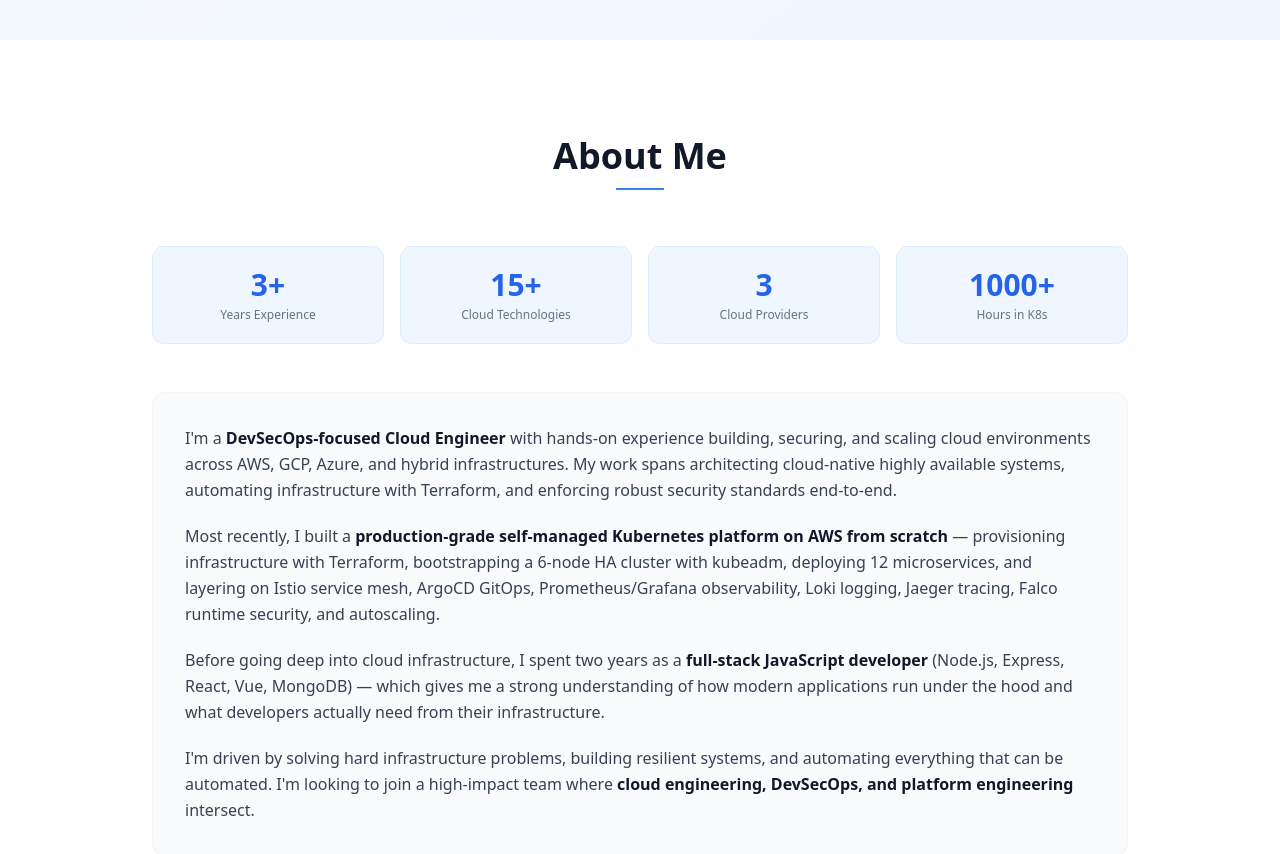
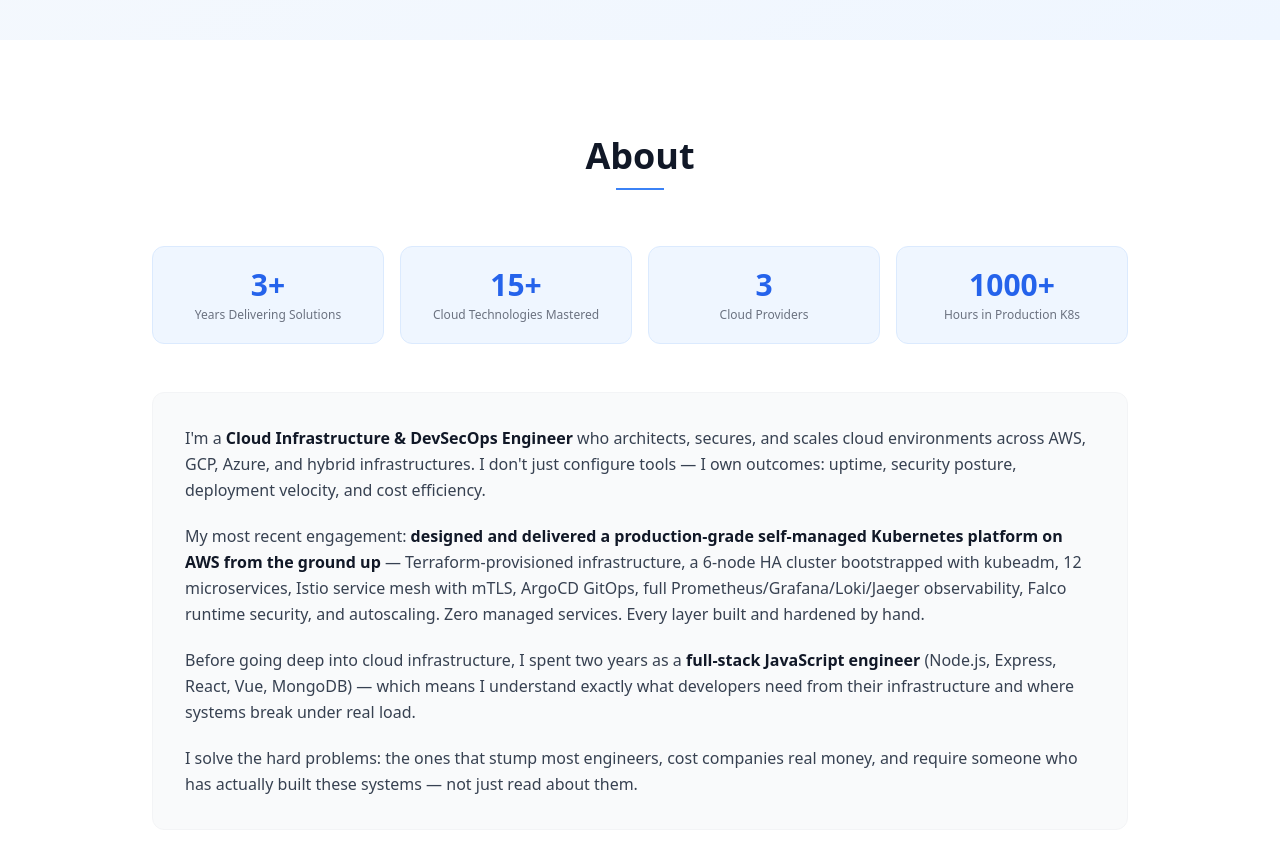
Before and after one commit to AbdurRehman924/Personal-Portfolio, a React (Create React App) app: page / in a window 1280 px wide. Shown: the part 760-1614 px from the top of the page. Built offline with nearby package versions, Linux system fonts and the light colour scheme.

Commit message:
refactor(about): rewrite bio and stats labels to outcome-focused authority language

```diff
--- a/src/components/About.jsx
+++ b/src/components/About.jsx
@@ -3,17 +3,17 @@ import useFadeIn from '../hooks/useFadeIn';
 const About = () => {
   const ref = useFadeIn();
   const highlights = [
-    { value: '3+', label: 'Years Experience' },
-    { value: '15+', label: 'Cloud Technologies' },
+    { value: '3+', label: 'Years Delivering Solutions' },
+    { value: '15+', label: 'Cloud Technologies Mastered' },
     { value: '3', label: 'Cloud Providers' },
-    { value: '1000+', label: 'Hours in K8s' },
+    { value: '1000+', label: 'Hours in Production K8s' },
   ];
 
   return (
     <section id="about" className="py-24 bg-white">
       <div ref={ref} className="max-w-5xl mx-auto px-6 opacity-0 translate-y-6 transition-all duration-700">
         <div className="text-center mb-14">
-          <h2 className="text-4xl font-bold text-gray-900 mb-3">About Me</h2>
+          <h2 className="text-4xl font-bold text-gray-900 mb-3">About</h2>
           <div className="w-12 h-0.5 bg-blue-500 mx-auto"></div>
         </div>
 
@@ -29,16 +29,16 @@ const About = () => {
 
         <div className="bg-gray-50 border border-gray-100 rounded-xl p-8 space-y-5 text-gray-700 leading-relaxed">
           <p>
-            I'm a <span className="font-semibold text-gray-900">DevSecOps-focused Cloud Engineer</span> with hands-on experience building, securing, and scaling cloud environments across AWS, GCP, Azure, and hybrid infrastructures. My work spans architecting cloud-native highly available systems, automating infrastructure with Terraform, and enforcing robust security standards end-to-end.
+            I'm a <span className="font-semibold text-gray-900">Cloud Infrastructure & DevSecOps Engineer</span> who architects, secures, and scales cloud environments across AWS, GCP, Azure, and hybrid infrastructures. I don't just configure tools — I own outcomes: uptime, security posture, deployment velocity, and cost efficiency.
           </p>
           <p>
-            Most recently, I built a <span className="font-semibold text-gray-900">production-grade self-managed Kubernetes platform on AWS from scratch</span> — provisioning infrastructure with Terraform, bootstrapping a 6-node HA cluster with kubeadm, deploying 12 microservices, and layering on Istio service mesh, ArgoCD GitOps, Prometheus/Grafana observability, Loki logging, Jaeger tracing, Falco runtime security, and autoscaling.
+            My most recent engagement: <span className="font-semibold text-gray-900">designed and delivered a production-grade self-managed Kubernetes platform on AWS from the ground up</span> — Terraform-provisioned infrastructure, a 6-node HA cluster bootstrapped with kubeadm, 12 microservices, Istio service mesh with mTLS, ArgoCD GitOps, full Prometheus/Grafana/Loki/Jaeger observability, Falco runtime security, and autoscaling. Zero managed services. Every layer built and hardened by hand.
           </p>
           <p>
-            Before going deep into cloud infrastructure, I spent two years as a <span className="font-semibold text-gray-900">full-stack JavaScript developer</span> (Node.js, Express, React, Vue, MongoDB) — which gives me a strong understanding of how modern applications run under the hood and what developers actually need from their infrastructure.
+            Before going deep into cloud infrastructure, I spent two years as a <span className="font-semibold text-gray-900">full-stack JavaScript engineer</span> (Node.js, Express, React, Vue, MongoDB) — which means I understand exactly what developers need from their infrastructure and where systems break under real load.
           </p>
           <p>
-            I'm driven by solving hard infrastructure problems, building resilient systems, and automating everything that can be automated. I'm looking to join a high-impact team where <span className="font-semibold text-gray-900">cloud engineering, DevSecOps, and platform engineering</span> intersect.
+            I solve the hard problems: the ones that stump most engineers, cost companies real money, and require someone who has actually built these systems — not just read about them.
           </p>
         </div>
       </div>
```
